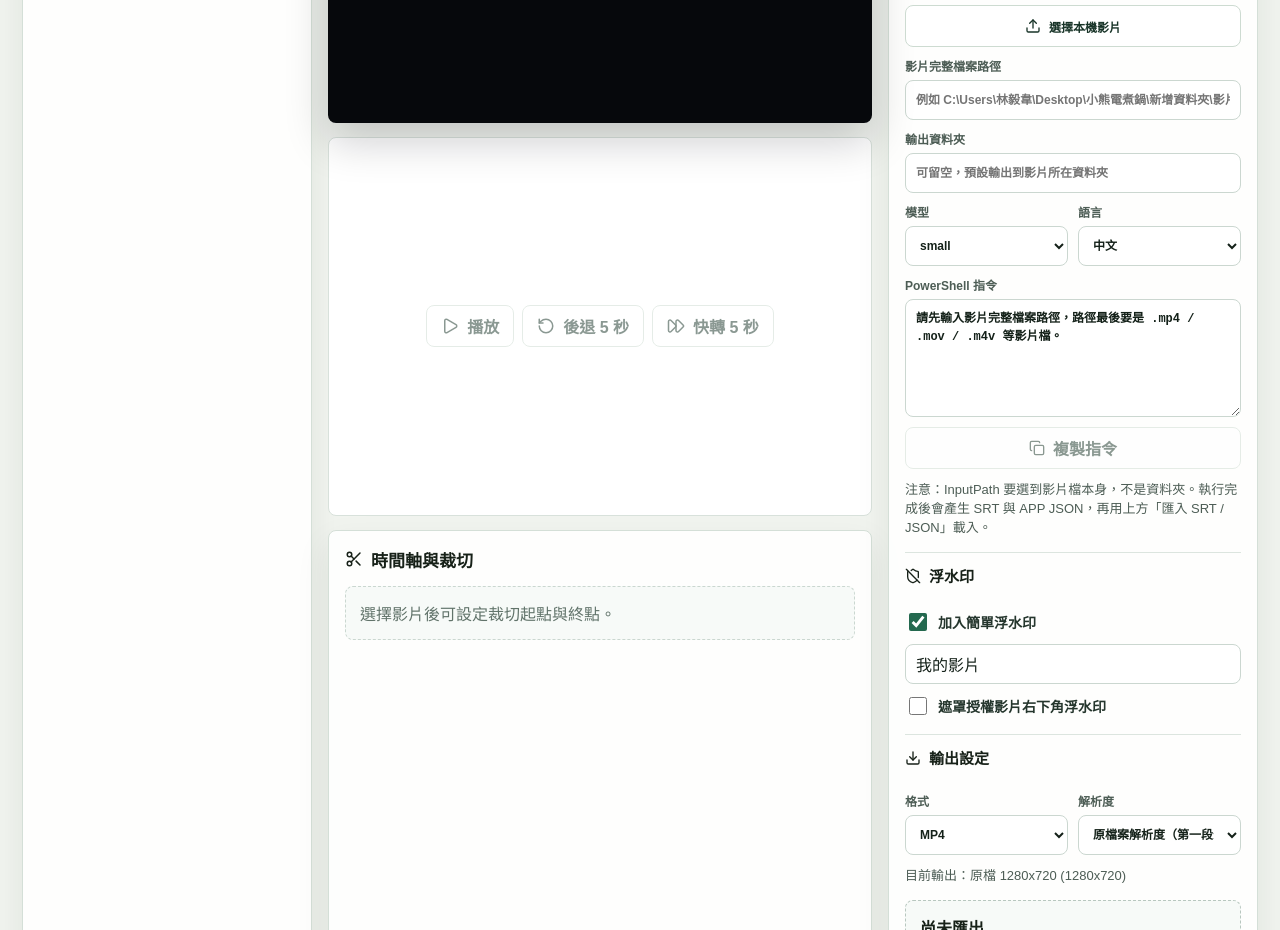
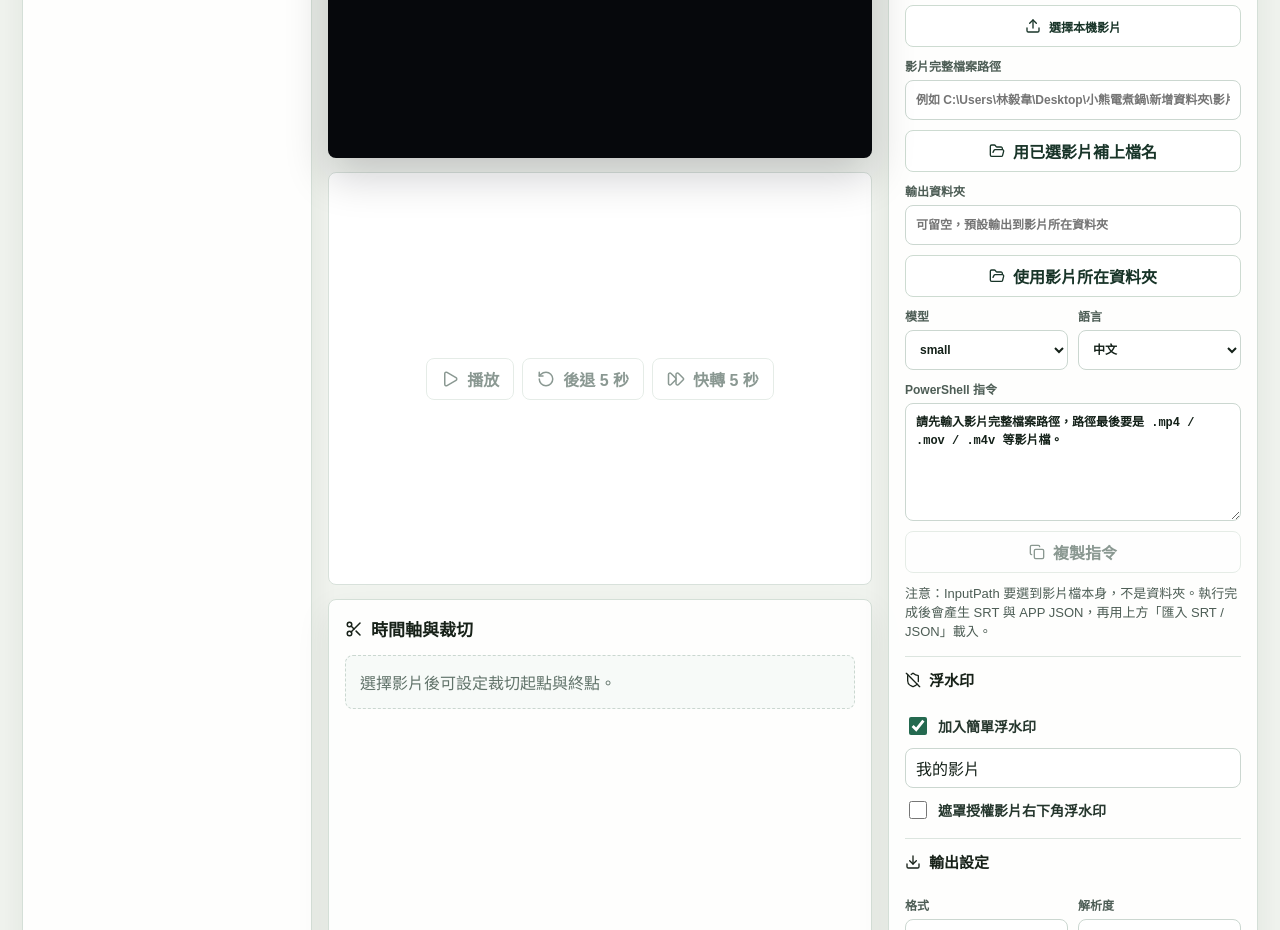
Before and after one commit to jyyounz-lab/015, a React (Vite) app: page / in a window 1280 px wide. Shown: the part 840-1770 px from the top of the page. Built offline with nearby package versions, Linux system fonts and the light colour scheme.

Commit message:
Improve local subtitle path helpers

```diff
--- a/src/App.jsx
+++ b/src/App.jsx
@@ -5,6 +5,7 @@ import {
   Download,
   FastForward,
   Film,
+  FolderOpen,
   Pause,
   Play,
   Plus,
@@ -188,6 +189,24 @@ function buildLocalSubtitleCommand({ inputPath, outputDir, model, language }) {
   if (model) parts[1] += ` -Model ${model}`;
   if (language) parts[1] += ` -Language ${language}`;
   return parts.join("; ");
+}
+
+function looksLikeMediaPath(path) {
+  return /\.(mp4|mov|m4v|mkv|webm|avi|mp3|wav|m4a|aac|flac)$/i.test(path.trim());
+}
+
+function appendFileNameToPath(path, fileName) {
+  const trimmedPath = path.trim().replace(/^"|"$/g, "");
+  if (!trimmedPath || !fileName || looksLikeMediaPath(trimmedPath)) return trimmedPath;
+  const separator = trimmedPath.includes("/") && !trimmedPath.includes("\\") ? "/" : "\\";
+  return `${trimmedPath.replace(/[\\/]+$/g, "")}${separator}${fileName}`;
+}
+
+function parentDirectoryFromPath(path) {
+  const trimmedPath = path.trim().replace(/^"|"$/g, "");
+  const index = Math.max(trimmedPath.lastIndexOf("\\"), trimmedPath.lastIndexOf("/"));
+  if (index <= 0) return "";
+  return trimmedPath.slice(0, index);
 }
 
 function findSupportedRecorderFormat(preferredFormat) {
@@ -503,8 +522,48 @@ export default function App() {
     const file = event.target.files?.[0];
     if (!file) return;
     setLocalSubtitleFileName(file.name);
-    setStatus("已讀取影片名稱。請在下方貼上完整檔案路徑，必須包含影片檔名與副檔名。");
+    if (localSubtitleInputPath && !looksLikeMediaPath(localSubtitleInputPath)) {
+      const nextPath = appendFileNameToPath(localSubtitleInputPath, file.name);
+      setLocalSubtitleInputPath(nextPath);
+      const parent = parentDirectoryFromPath(nextPath);
+      if (parent && !localSubtitleOutputDir) setLocalSubtitleOutputDir(parent);
+      setStatus("已把選擇的影片檔名補到路徑後方。");
+    } else {
+      setStatus("已讀取影片名稱。瀏覽器無法取得完整磁碟路徑，請貼上資料夾路徑後按「補上檔名」。");
+    }
     event.target.value = "";
+  }
+
+  function updateLocalSubtitleInputPath(value) {
+    setLocalSubtitleInputPath(value);
+    const parent = looksLikeMediaPath(value) ? parentDirectoryFromPath(value) : "";
+    if (parent && !localSubtitleOutputDir) setLocalSubtitleOutputDir(parent);
+  }
+
+  function fillSelectedVideoFileName() {
+    if (!localSubtitleFileName) {
+      setStatus("請先按「選擇本機影片」，讓網頁知道影片檔名。");
+      return;
+    }
+    if (!localSubtitleInputPath.trim()) {
+      setStatus("請先貼上影片所在資料夾路徑，再按「補上檔名」。");
+      return;
+    }
+    const nextPath = appendFileNameToPath(localSubtitleInputPath, localSubtitleFileName);
+    setLocalSubtitleInputPath(nextPath);
+    const parent = parentDirectoryFromPath(nextPath);
+    if (parent) setLocalSubtitleOutputDir(parent);
+    setStatus("已補上影片檔名，並帶入輸出資料夾。");
+  }
+
+  function useVideoParentAsOutputDir() {
+    const parent = parentDirectoryFromPath(localSubtitleInputPath);
+    if (!parent) {
+      setStatus("請先輸入完整影片檔案路徑，再帶入輸出資料夾。");
+      return;
+    }
+    setLocalSubtitleOutputDir(parent);
+    setStatus("已使用影片所在資料夾作為輸出資料夾。");
   }
 
   async function copyLocalSubtitleCommand() {
@@ -1072,9 +1131,13 @@ export default function App() {
               <input
                 value={localSubtitleInputPath}
                 placeholder="例如 C:\Users\林毅韋\Desktop\小熊電煮鍋\新增資料夾\影片檔名.mp4"
-                onChange={(event) => setLocalSubtitleInputPath(event.target.value)}
+                onChange={(event) => updateLocalSubtitleInputPath(event.target.value)}
               />
             </label>
+            <button className="button light full" type="button" onClick={fillSelectedVideoFileName}>
+              <FolderOpen size={16} />
+              用已選影片補上檔名
+            </button>
             <label>
               輸出資料夾
               <input
@@ -1083,6 +1146,10 @@ export default function App() {
                 onChange={(event) => setLocalSubtitleOutputDir(event.target.value)}
               />
             </label>
+            <button className="button light full" type="button" onClick={useVideoParentAsOutputDir}>
+              <FolderOpen size={16} />
+              使用影片所在資料夾
+            </button>
             <div className="localSubtitleOptions">
               <label>
                 模型
```
Also changed, not shown: 2 other files (tests, documents, lock files or other folders).
